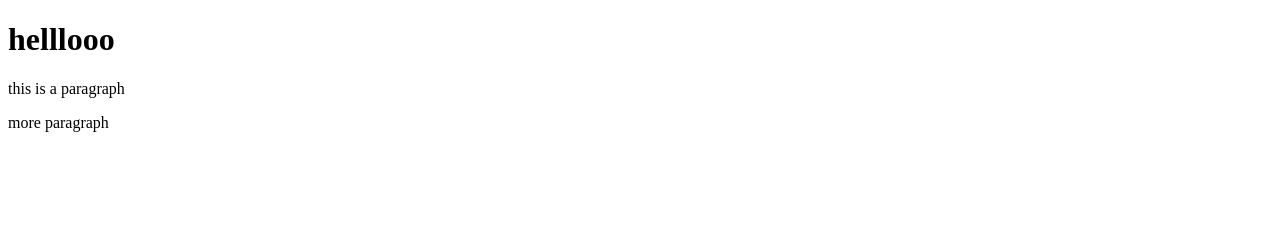
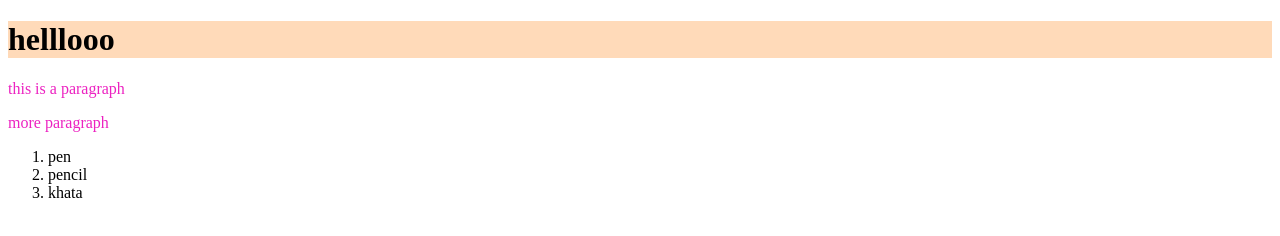
Before and after one commit to israttuli/my-second-repo, a plain HTML site: page index.html in a window 1280 px wide. Drawn offline with Linux system fonts and the light colour scheme.

Commit message:
list added

```diff
--- a/index.html
+++ b/index.html
@@ -11,5 +11,15 @@
     <h1>helllooo</h1>
     <p>this is a paragraph</p>
     <p>more paragraph</p>
+    <ol>
+        <li>
+            pen
+
+        </li>
+        <li>
+            pencil
+        </li>
+        <li>khata</li>
+    </ol>
 </body>
 </html>
--- a/style.css
+++ b/style.css
@@ -0,0 +1,6 @@
+p{
+    color: rgb(236, 34, 193);
+}
+h1{
+    background-color:peachpuff ;
+}
```
